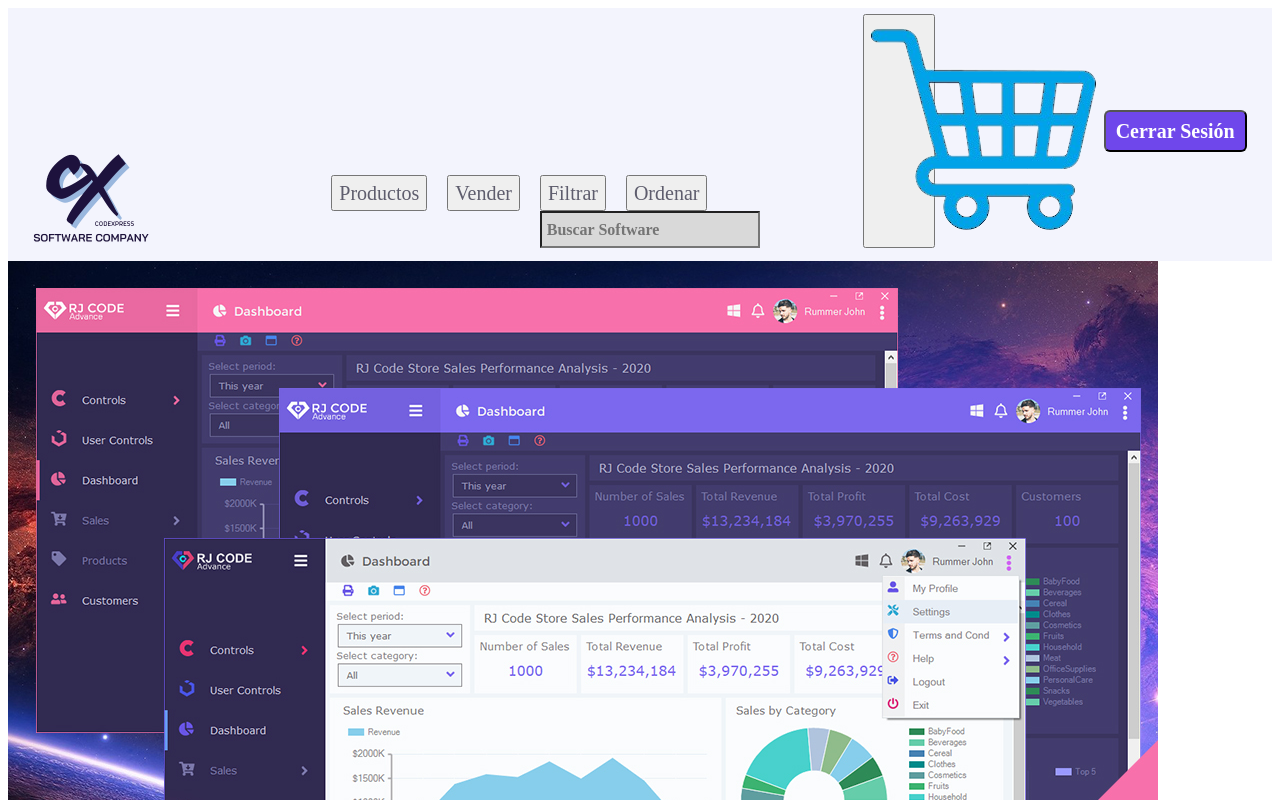
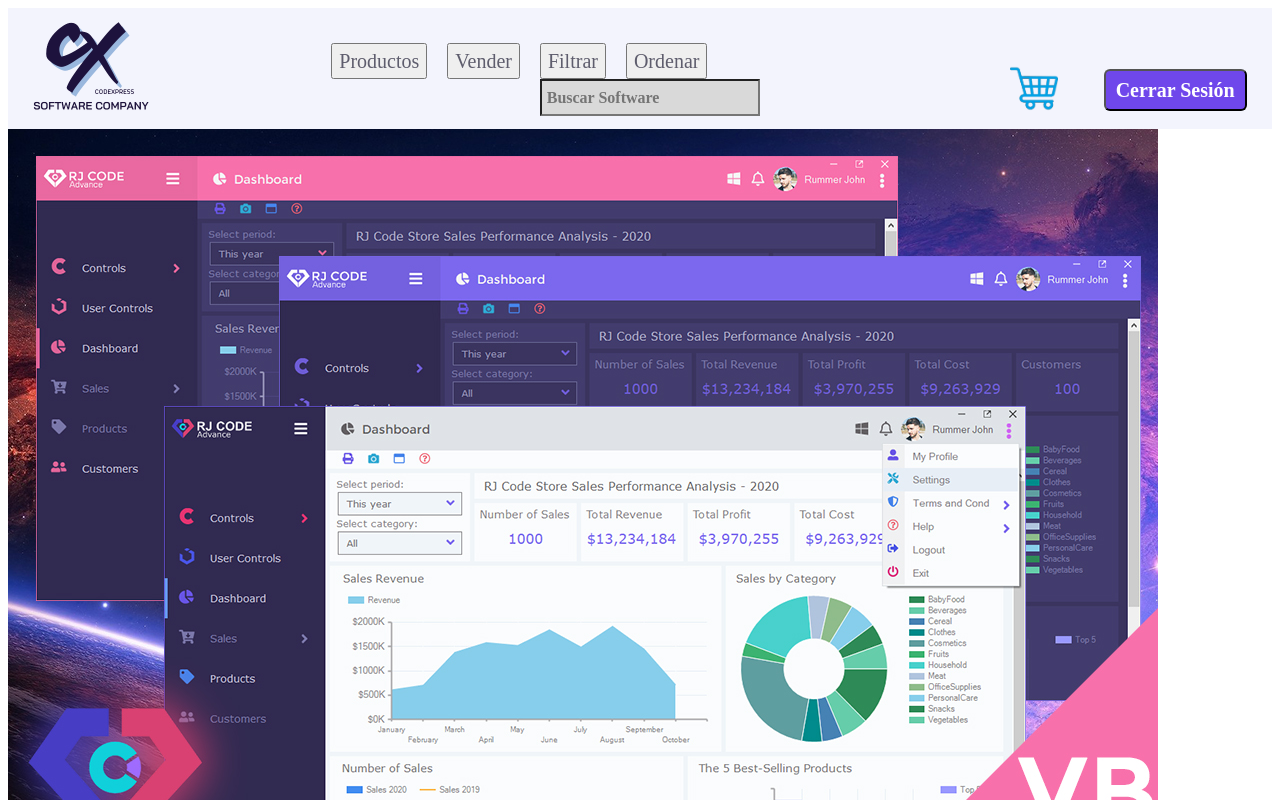
Before and after one commit to RLuna-1/ecommerce-pf-11, a React (Create React App) app in the folder client/: page /detail in a window 1280 px wide. Shown: the top 800 px of the page. Built offline with nearby package versions, Linux system fonts and the light colour scheme.

Commit message:
Correcciones de CSS e Import

```diff
--- a/client/src/components/Nav.jsx
+++ b/client/src/components/Nav.jsx
@@ -23,7 +23,7 @@
   };
 
   const handleRefrescar = () => {
-    window.location.reload();
+    pathname === "/home" && window.location.reload();
   };
 
   return (
@@ -57,7 +57,7 @@
             </div>
             <input className={styles.SearchBar} placeholder="Buscar Software" type="text" />
           </div> )}
-          </div>
+        </div>
       )}
 
       <div className={styles.DivLogin}>
--- a/client/src/components/index.js
+++ b/client/src/components/index.js
@@ -6,8 +6,6 @@
 import Footer from "./Footer";
 import FormNewProduc from './FormNewProduc';
 import Carrito from "./Carrito";
-import Productos from "./productos";
-import Producto from "./Producto";
 
 
 export {
@@ -19,6 +17,4 @@
 	Footer,
 	FormNewProduc,
 	Carrito,
-	Productos,
-	Producto,
-};
+}
--- a/client/src/css/Carrito.module.css
+++ b/client/src/css/Carrito.module.css
@@ -68,7 +68,8 @@
 .ElementoCompra {
     width: 100%;
     height: 20%;
-    background: #EFF0FC;
+    color: white;
+    background:#1C1934;
     border-radius: 16px;
     padding: 1em;
     display: flex;
@@ -77,3 +78,7 @@
     align-items: center;
     margin-top: 1.5em;
 }
+
+.ElementoCompra input{
+    margin-right: 0.5em;
+}
--- a/client/src/css/Footer.module.css
+++ b/client/src/css/Footer.module.css
@@ -4,6 +4,7 @@
 	display: flex;
 	text-align: center;
 	color: white;
+	width: 100%;
 	height: auto;
 	flex-wrap: wrap;
 	justify-content: center;
--- a/client/src/css/Nav.module.css
+++ b/client/src/css/Nav.module.css
@@ -17,12 +17,12 @@
 
 .Logo:hover {
     transform: scale(1.04);
-    backdrop-filter: none;
 }
 
 .DivCentral {
     width: 50%;
     display: flex;
+    flex-wrap: nowrap;
     justify-content: center;
 }
 
@@ -39,16 +39,23 @@
 
 .ButtonNav:hover {
     transform: scale(1.02);
-    backdrop-filter: none;
 }
 
 .Carrito {
-    max-width: 30%;
+    width: 60%;
+    height: 60%;
+    border: 0;
+    background: none;
+}
+
+.Carrito img {
+    max-width: 100%;
+    max-height: 100%;
+    object-fit: contain;
 }
 
 .Carrito:hover {
     transform: scale(1.04);
-    backdrop-filter: none;
 }
 
 .DivLogin{
@@ -74,7 +81,6 @@
 
 .Iniciar:hover {
     transform: scale(1.04);
-    backdrop-filter: none;
 }
 
 .Cerrar {
@@ -93,7 +99,6 @@
 
 .Cerrar:hover {
     transform: scale(1.04);
-    backdrop-filter: none;
 }
 
 .SearchBar {
@@ -103,7 +108,6 @@
     font-size: 16px;
     line-height: 24px;
     background: #D9D9D9;
-    margin-right: 3em;
     padding: 0.3em;
 }
 
--- a/client/src/redux/actions/actions.jsx
+++ b/client/src/redux/actions/actions.jsx
@@ -188,7 +188,7 @@
                     payload: response
                 });
                 if (response === "ya existe un usuario con este email") {
-                    return swal({
+                    return Swal({
                         text: "Ya existe un usuario con este email",
                         icon: "error",
                         timer: "2000",
@@ -210,7 +210,7 @@
                                 payload: json
                             });
                         });
-                    return swal({
+                    return Swal({
                         text: "Se ha creado el usuario exitosamente, ahora haga click en el boton iniciar sesion para disfrutar de HenrySport",
                         icon: "success",
                         timer: "2000",
--- a/client/src/view/App.js
+++ b/client/src/view/App.js
@@ -7,7 +7,6 @@
 	Detail,
 	Carrito,
 	SingUp,
-	Producto,
 } from '../components/index';
 import {Routes, Route, useLocation} from 'react-router-dom';
 import '../css/App.css';
@@ -27,8 +26,7 @@
                 <Route path='/detail' element={<Detail />} />
 				<Route path='/carrito' element={<Carrito />} />
                 {/* prueba */}
-                <Route path='/producto' element={<Producto />} />
-
+                {/* <Route path='/producto' element={<Producto />} /> */}
 			</Routes>
 			<Footer/>
 		</>
```
